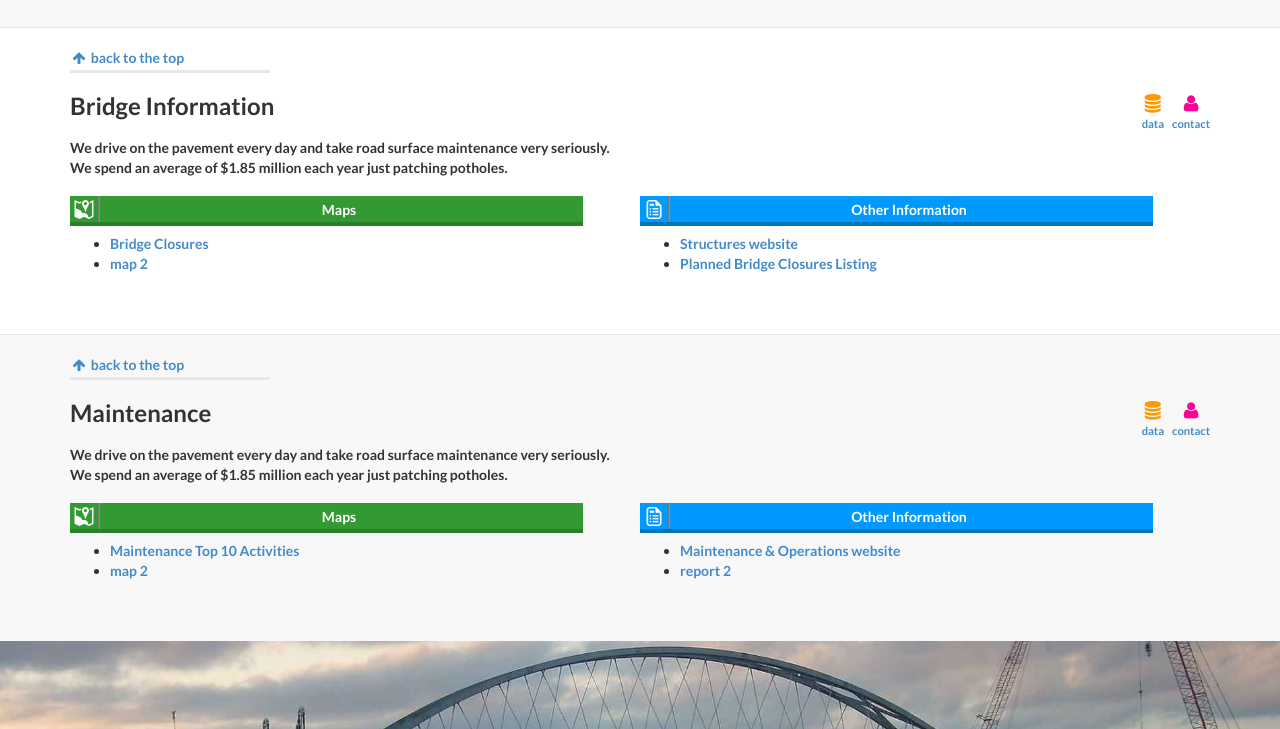
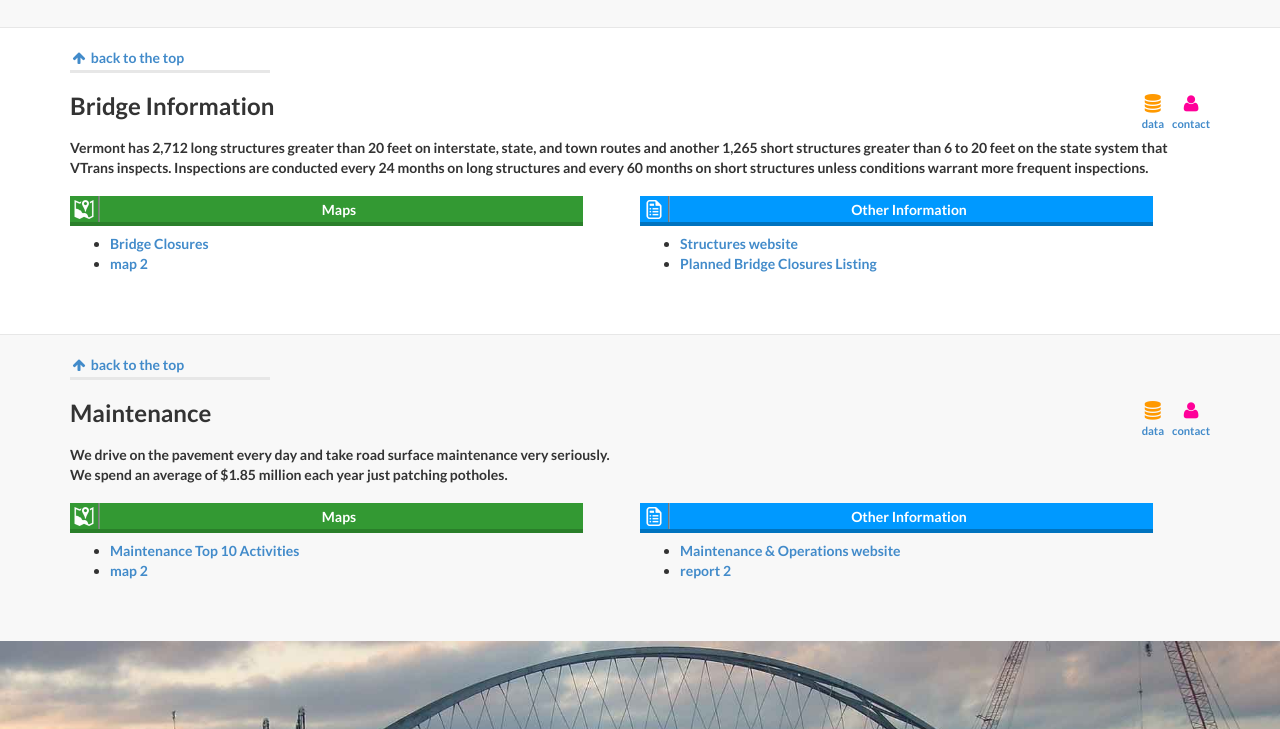
Before and after one commit to VTrans/vtp3-home, a plain HTML site: page index.html in a window 1280 px wide. Shown: the part 1700-2429 px from the top of the page. Drawn offline with Linux system fonts and the light colour scheme.

Commit message:
bridge text

```diff
--- a/index.html
+++ b/index.html
@@ -267,8 +267,11 @@
 						<div class='topRightIcons'><a target="_blank" href="http://vtransparency.vtrans.opendata.arcgis.com/datasets?q=bridge&sort_by=relevance"><i class="fa fa-database fa-lg fadatabase"></i><br/><span>data</span></a></div>
 					</div>
 					<div class="contentText">
-						<p>We drive on the pavement every day and take road surface maintenance very seriously.</p>
-						<p>We spend an average of <strong>$1.85 million</strong> each year just patching potholes.</p>
+						<p>
+						Vermont has 2,712 long structures greater than 20 feet on interstate, state, and
+						town routes and another 1,265 short structures greater than 6 to 20 feet on the state
+						system that VTrans inspects. Inspections are conducted every 24 months on long structures and every 60 months on short structures unless conditions warrant more
+						frequent inspections.</p>
 					</div>
 					<div class="contentMaps">
 						<div class="mapsHeader" style="width:90%; text-align:center; height:30px;">
```
